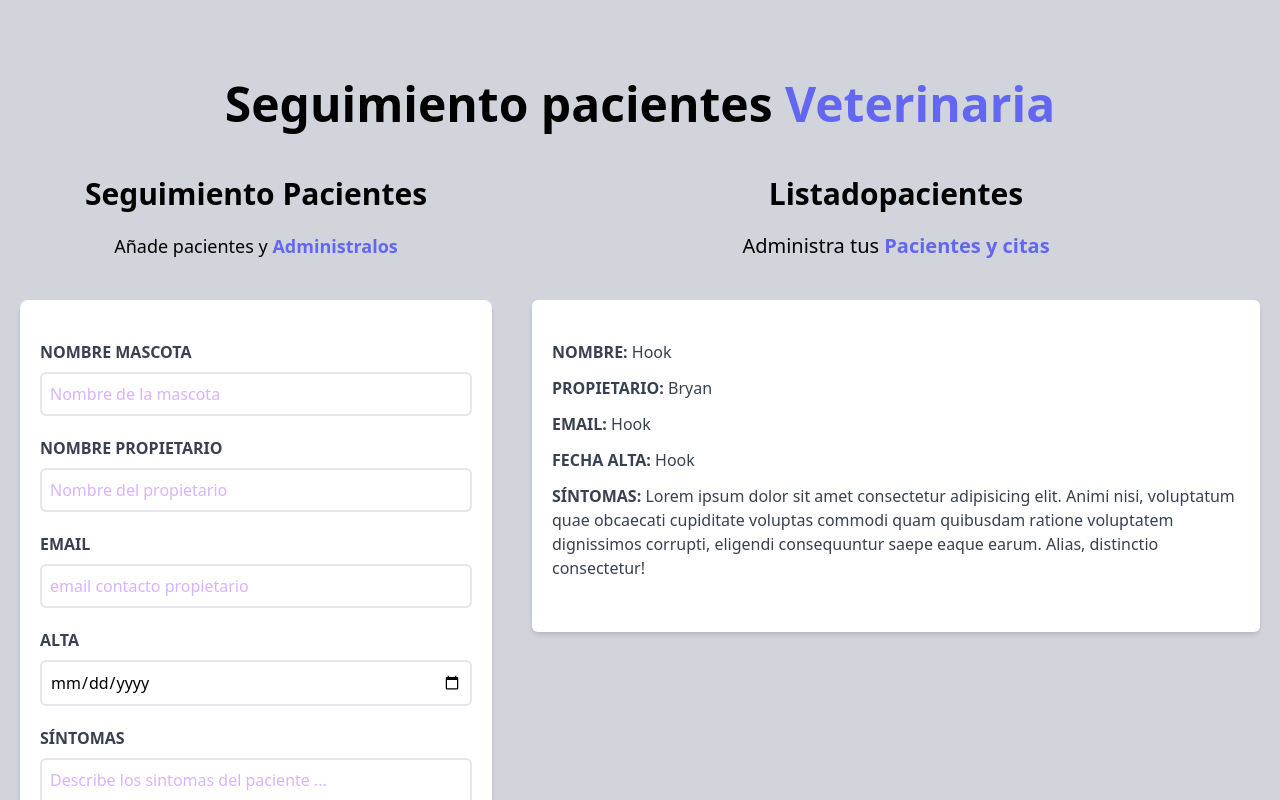
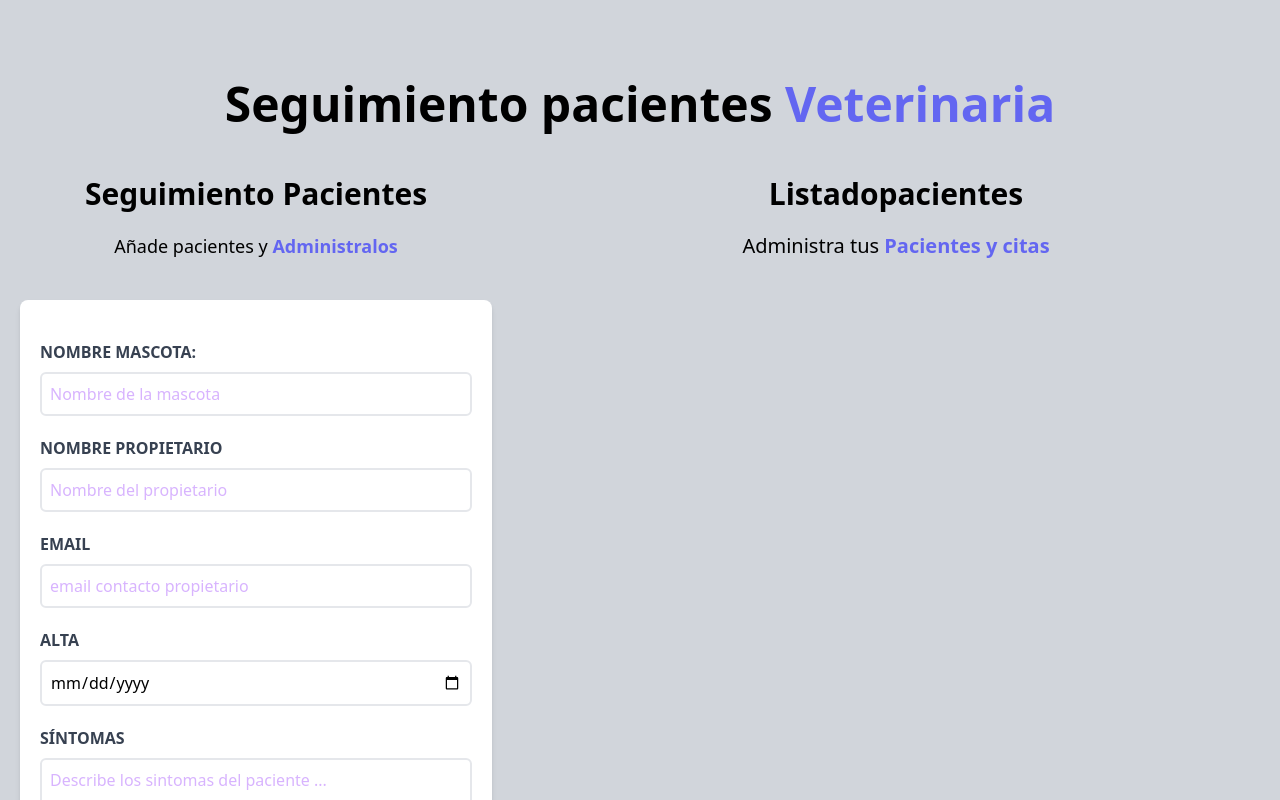
Before and after one commit to bimbaquingoch/01-citas-mascotas, a React (Vite) app: page / in a window 1280 px wide. Shown: the top 800 px of the page. Built offline with nearby package versions, Linux system fonts and the light colour scheme.

Commit message:
comunicacion componentes

```diff
--- a/package.json
+++ b/package.json
@@ -10,7 +10,8 @@
    "dependencies": {
       "prop-types": "^15.8.1",
       "react": "^17.0.2",
-      "react-dom": "^17.0.2"
+      "react-dom": "^17.0.2",
+      "react-toastify": "^8.2.0"
    },
    "devDependencies": {
       "@vitejs/plugin-react": "^1.0.7",
--- a/src/App.jsx
+++ b/src/App.jsx
@@ -1,14 +1,24 @@
+import { useState } from "react";
+import { ToastContainer } from "react-toastify";
 import Formulario from "./components/Formulario";
 import HeaderApp from "./components/HeaderApp";
 import Listadopacientes from "./components/Listadopacientes";
+import "react-toastify/dist/ReactToastify.min.css";
 
 function App() {
+   const [citas, setCitas] = useState([]);
+
+   const crearCita = (cita) => {
+      setCitas([...citas, cita]);
+   };
+
    return (
       <div className='container mx-auto mt-20'>
          <HeaderApp />
          <div className='mt-12 md:flex'>
-            <Formulario />
-            <Listadopacientes />
+            <ToastContainer />
+            <Formulario crearCita={crearCita} />
+            <Listadopacientes citas={citas} />
          </div>
       </div>
    );
--- a/src/components/Formulario.jsx
+++ b/src/components/Formulario.jsx
@@ -1,7 +1,44 @@
 import PropTypes from "prop-types";
 import { useEffect, useState } from "react";
+import { toast } from "react-toastify";
 
-const Formulario = () => {
+const Formulario = ({ crearCita }) => {
+   const initialCitas = {
+      mascota: "",
+      propietario: "",
+      email: "",
+      alta: "",
+      sintomas: "",
+   };
+
+   const [cita, setCita] = useState(initialCitas);
+
+   const handleInputChange = (e) => {
+      setCita({ ...cita, [e.target.name]: e.target.value });
+   };
+
+   const { mascota, propietario, email, alta, sintomas } = cita;
+
+   const handleSubmit = (e) => {
+      e.preventDefault();
+
+      if ([mascota, propietario, email, alta, sintomas].includes("")) {
+         toast.error("llene todos los campos");
+         return;
+      }
+
+      if (mascota.trim().length <= 2 || propietario.trim().length <= 2) {
+         toast.error(
+            `nombre de mascota o propietario muy cortos, mínimo 3 letras`
+         );
+         return;
+      }
+
+      toast.success(`Paciente: ${mascota.toUpperCase()} creado exitosamente`);
+      crearCita(cita);
+      setCita(initialCitas);
+   };
+
    return (
       <div className='md:w-1/2 lg:w-2/5'>
          <h2 className='font-black text-3xl text-center'>
@@ -13,19 +50,22 @@ const Formulario = () => {
          </p>
          <form
             className='bg-white shadow-md rounded-lg py-10 px-5 mx-5 mt-5 md:mt-10 mb-10'
-            action=''>
+            action=''
+            onSubmit={handleSubmit}>
             <div className='mb-5'>
                <label
                   className='block text-gray-700 uppercase font-bold'
                   htmlFor='mascota'>
-                  Nombre Mascota
+                  Nombre Mascota:
                </label>
                <input
                   className='border-2 w-full p-2 mt-2 placeholder-purple-300 rounded-md'
                   id='mascota'
-                  name='nombre_mascota'
+                  name='mascota'
                   placeholder='Nombre de la mascota'
                   type='text'
+                  value={mascota}
+                  onChange={handleInputChange}
                />
             </div>
 
@@ -38,9 +78,11 @@ const Formulario = () => {
                <input
                   className='border-2 w-full p-2 mt-2 placeholder-purple-300 rounded-md'
                   id='propietario'
-                  name='nombre_propietario'
+                  name='propietario'
                   placeholder='Nombre del propietario'
                   type='text'
+                  value={propietario}
+                  onChange={handleInputChange}
                />
             </div>
 
@@ -56,6 +98,8 @@ const Formulario = () => {
                   name='email'
                   placeholder='email contacto propietario'
                   type='email'
+                  value={email}
+                  onChange={handleInputChange}
                />
             </div>
 
@@ -68,8 +112,10 @@ const Formulario = () => {
                <input
                   className='border-2 w-full p-2 mt-2 placeholder-purple-300 rounded-md'
                   id='alta'
-                  name='nombre_propietario'
+                  name='alta'
                   type='date'
+                  value={alta}
+                  onChange={handleInputChange}
                />
             </div>
 
@@ -81,8 +127,10 @@ const Formulario = () => {
                </label>
                <textarea
                   className='border-2 w-full p-2 mt-2 placeholder-purple-300 rounded-md'
-                  name=''
+                  name='sintomas'
                   id='sintomas'
+                  value={sintomas}
+                  onChange={handleInputChange}
                   cols='30'
                   placeholder='Describe los sintomas del paciente ...'
                   rows='10'></textarea>
--- a/src/components/Listadopacientes.jsx
+++ b/src/components/Listadopacientes.jsx
@@ -1,18 +1,26 @@
 import PropTypes from "prop-types";
 import Pacientes from "./Pacientes";
 
-const Listadopacientes = () => {
+const Listadopacientes = ({ citas }) => {
    return (
+      <>
          <div className='md:w-1/2 lg:w-3/5 '>
-         <h2 className='font-black text-3xl text-center'>Listadopacientes</h2>
+            <h2 className='font-black text-3xl text-center'>
+               Listadopacientes
+            </h2>
             <p className='text-xl mt-5 mb-10 text-center'>
                Administra tus{" "}
-            <span className='text-indigo-500 font-bold'>Pacientes y citas</span>
+               <span className='text-indigo-500 font-bold'>
+                  Pacientes y citas
+               </span>
             </p>
             <div className='m-0 p-0 md:h-screen overflow-y-scroll'>
-            <Pacientes />
+               {citas.map((datoCita) => {
+                  return <Pacientes key={datoCita.alta} {...datoCita} />;
+               })}
             </div>
          </div>
+      </>
    );
 };
 
--- a/src/components/Pacientes.jsx
+++ b/src/components/Pacientes.jsx
@@ -1,29 +1,25 @@
 import React from "react";
 import PropTypes from "prop-types";
 
-const Pacientes = (props) => {
+const Pacientes = ({ mascota, alta, propietario, sintomas, email }) => {
    return (
       <div className='bg-white mt-0 mx-5 mb-5 shadow-md rounded-md px-5 py-10'>
          <p className='font-bold mb-3 text-gray-700 uppercase'>
-            Nombre: <span className='font-normal normal-case'>Hook</span>
+            Nombre: <span className='font-normal normal-case'>{mascota}</span>
          </p>
          <p className='font-bold mb-3 text-gray-700 uppercase'>
-            Propietario: <span className='font-normal normal-case'>Bryan</span>
+            Propietario:{" "}
+            <span className='font-normal normal-case'>{propietario}</span>
          </p>
          <p className='font-bold mb-3 text-gray-700 uppercase'>
-            Email: <span className='font-normal normal-case'>Hook</span>
+            Email: <span className='font-normal normal-case'>{email} </span>
          </p>
          <p className='font-bold mb-3 text-gray-700 uppercase'>
-            Fecha Alta: <span className='font-normal normal-case'>Hook</span>
+            Fecha Alta: <span className='font-normal normal-case'>{alta}</span>
          </p>
          <p className='font-bold mb-3 text-gray-700 uppercase'>
             Síntomas:{" "}
-            <span className='font-normal normal-case'>
-               Lorem ipsum dolor sit amet consectetur adipisicing elit. Animi
-               nisi, voluptatum quae obcaecati cupiditate voluptas commodi quam
-               quibusdam ratione voluptatem dignissimos corrupti, eligendi
-               consequuntur saepe eaque earum. Alias, distinctio consectetur!
-            </span>
+            <span className='font-normal normal-case'>{sintomas}</span>
          </p>
       </div>
    );
```
Lines whose indentation alone changed are shown as unchanged.
